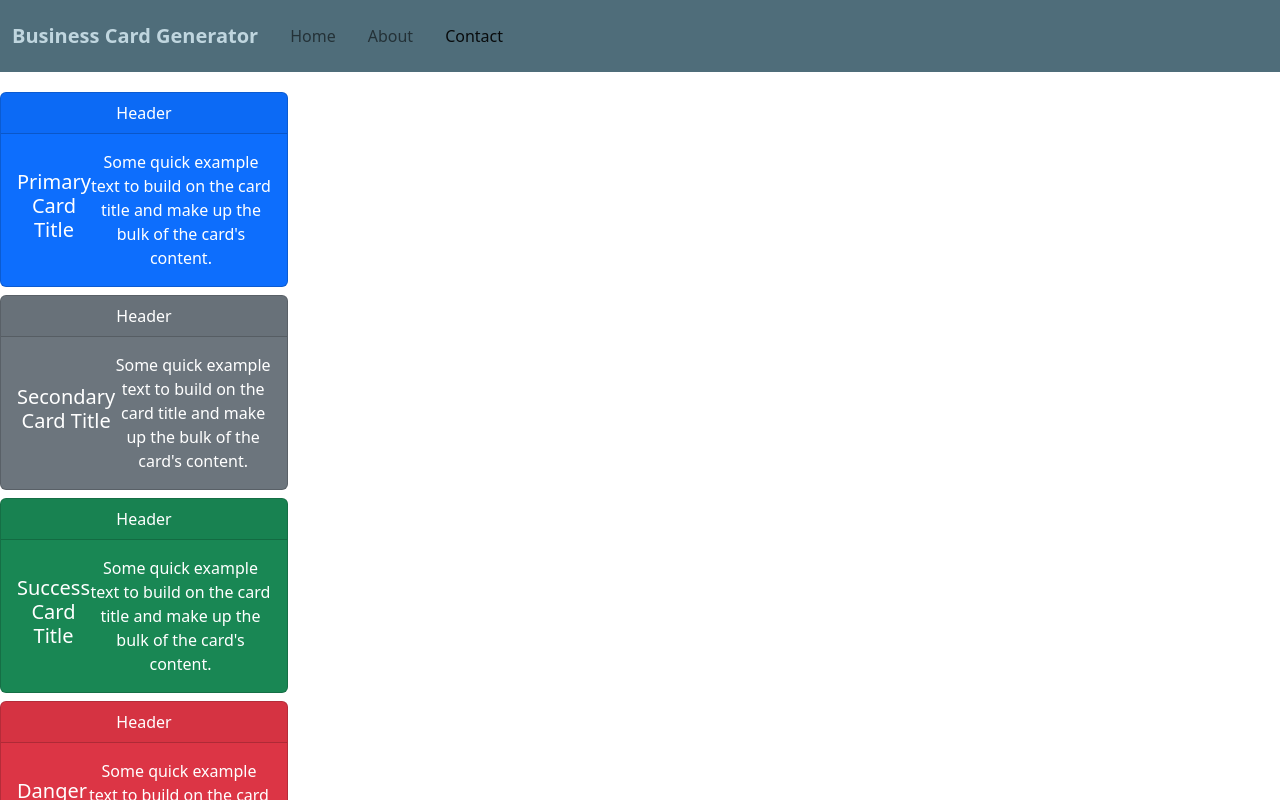
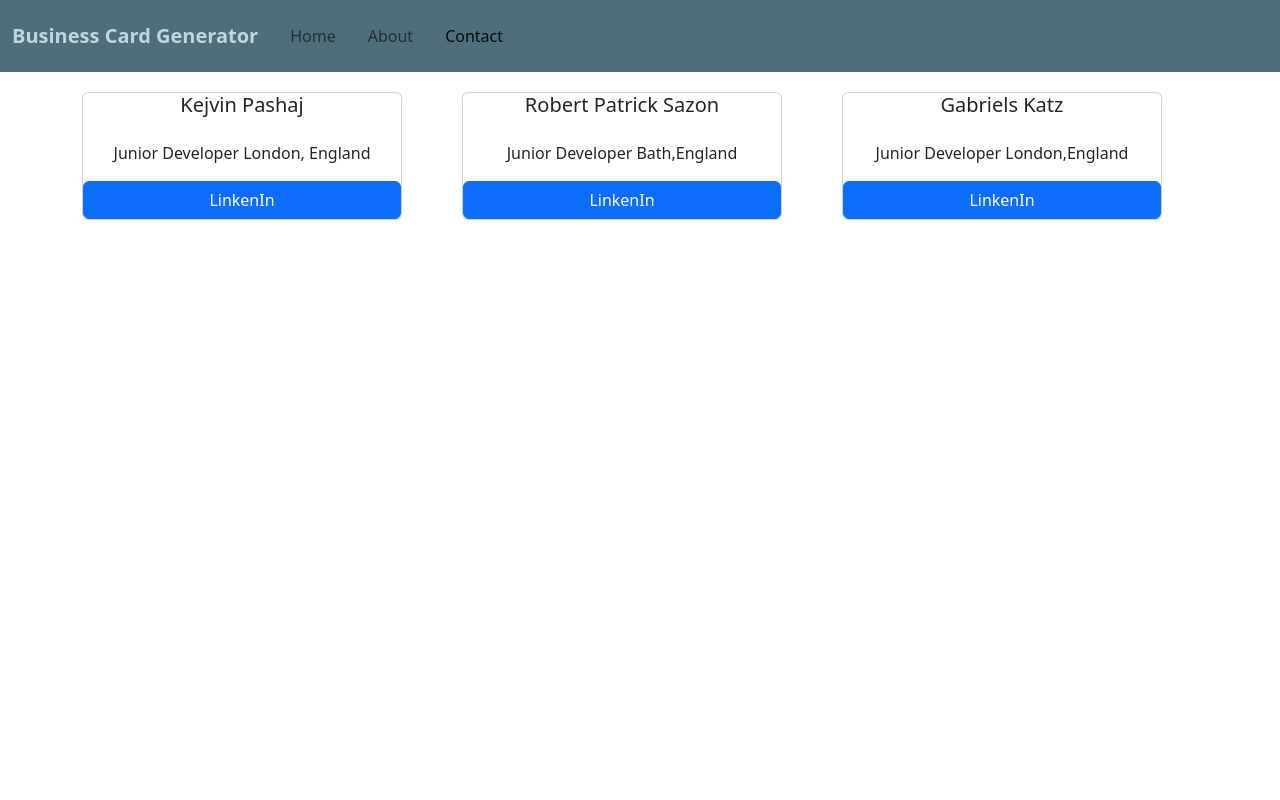
Before and after one commit to GabeKatz90/Business-Card-Generator, a React (Create React App) app: page /contact in a window 1280 px wide. Shown: the top 800 px of the page. Built offline with nearby package versions, Linux system fonts and the light colour scheme.

Commit message:
onelasttimehopefully

```diff
--- a/src/components/About.js
+++ b/src/components/About.js
@@ -1,18 +1,64 @@
-import Grid from '@mui/material/Grid'; // Grid version 1
-// import Grid2 from '@mui/material/Unstable_Grid2'; // Grid version 2
+// import Grid from '@mui/material/Grid'; // Grid version 1
+// // import Grid2 from '@mui/material/Unstable_Grid2'; // Grid version 2
 
-function About (){
+// function About (){
 
-<Grid container spacing={2} minHeight={160}>
-  <Grid xs display="flex" justifyContent="center" alignItems="center">
-    {/* <Avatar src="/static/images/avatar/1.jpg" /> */}
-  </Grid>
-  <Grid display="flex" justifyContent="center" alignItems="center">
-    {/* <Avatar src="/static/images/avatar/2.jpg" /> */}
-  </Grid>
-  <Grid xs display="flex" justifyContent="center" alignItems="center">
-    {/* <Avatar src="/static/images/avatar/3.jpg" /> */}
-  </Grid>
-</Grid>
+// <Grid container spacing={2} minHeight={160}>
+//   <Grid xs display="flex" justifyContent="center" alignItems="center">
+//     {/* <Avatar src="/static/images/avatar/1.jpg" /> */}
+//   </Grid>
+//   <Grid display="flex" justifyContent="center" alignItems="center">
+//     {/* <Avatar src="/static/images/avatar/2.jpg" /> */}
+//   </Grid>
+//   <Grid xs display="flex" justifyContent="center" alignItems="center">
+//     {/* <Avatar src="/static/images/avatar/3.jpg" /> */}
+//   </Grid>
+// </Grid>
+// }
+// export default About;
+
+import Card from 'react-bootstrap/Card';
+import Button from 'react-bootstrap/Button';
+import { Row, Col, Container } from "react-bootstrap";
+
+function Contact () {
+  return (
+    <>
+      <Container>
+        <Row>
+          <Col>
+          <Card style={{ height: '20rem' }}>
+          <Card.Title>Generate Business Card Company Limited</Card.Title>
+          <Card.Text>
+
+          Start Up Company Based In England
+
+        </Card.Text>
+
+      <Card.Body>
+
+        <Card.Text>
+
+
+          90 The Crescent ,London W24 8CS
+          England
+
+        </Card.Text>
+
+
+
+
+
+      </Card.Body>
+      <img src="https://www.google.com/maps/vt/data=KZzZvi4gOKoZ44FLEd_UR_fAs3Niqyp8YefF_AMLtJ2QAwcsk8kZHabDSAvIwV6qUX2PaKCb7QZIIgzyt4VpU6j6MC6DODFKdxqfLITq0AkmZOKqEYXBjt_LNcdCOhfita7X5SpT33kIGF9VnMNMyoAsal9Qq47L5nM7xa837gFaandvzUPYLY6NB4Ar8yA56SRIpUgBy_fGyGYndSenal7L7JwfqMzBj8fdU5_J8lF5uB1tDbqoBxaVk198zHIGBREw4DStoQ" alt="React Image" />
+      <Button onClick={() => window.open("", '_blank')}>Email US!</Button>
+    </Card>
+          </Col>
+
+        </Row>
+      </Container>
+    </>
+  );
 }
-export default About;
+
+export default Contact;
--- a/src/components/Contact.js
+++ b/src/components/Contact.js
@@ -1,35 +1,68 @@
 import Card from 'react-bootstrap/Card';
+import Button from 'react-bootstrap/Button';
+import { Row, Col, Container } from "react-bootstrap";
 
 function Contact () {
   return (
     <>
-      {[
-        'Primary',
-        'Secondary',
-        'Success',
-        'Danger',
-        'Warning',
-        'Info',
-        'Light',
-        'Dark',
-      ].map((variant) => (
-        <Card
-          bg={variant.toLowerCase()}
-          key={variant}
-          text={variant.toLowerCase() === 'light' ? 'dark' : 'white'}
-          style={{ width: '18rem' }}
-          className="mb-2"
-        >
-          <Card.Header>Header</Card.Header>
-          <Card.Body>
-            <Card.Title>{variant} Card Title </Card.Title>
-            <Card.Text>
-              Some quick example text to build on the card title and make up the
-              bulk of the card's content.
-            </Card.Text>
-          </Card.Body>
-        </Card>
-      ))}
+      <Container>
+        <Row>
+          <Col>
+          <Card style={{ width: '20rem' }}>
+          <Card.Title>Kejvin Pashaj</Card.Title>
+
+      <Card.Body>
+
+        <Card.Text>
+          Junior Developer
+          London, England
+        </Card.Text>
+
+
+
+
+      </Card.Body>
+      <Button onClick={() => window.open("https://www.linkedin.com/in/kevpash/", '_blank')}>LinkenIn</Button>
+    </Card>
+          </Col>
+          <Col>
+          <Card style={{ width: '20rem' }}>
+          <Card.Title>Robert Patrick Sazon</Card.Title>
+
+      <Card.Body>
+
+
+        <Card.Text>
+          Junior Developer
+
+          Bath,England
+        </Card.Text>
+
+
+      </Card.Body>
+      <Button onClick={() => window.open("https://www.linkedin.com/in/rjpsazon/", '_blank')}>LinkenIn</Button>
+    </Card>
+          </Col>
+
+          <Col>
+          <Card style={{ width: '20rem' }}>
+          <Card.Title>Gabriels Katz</Card.Title>
+
+      <Card.Body>
+
+        <Card.Text>
+         Junior Developer
+
+         London,England
+        </Card.Text>
+
+      </Card.Body>
+      <Button onClick={() => window.open("https://www.linkedin.com/in/gabkatz90/", '_blank')}>LinkenIn</Button>
+    </Card>
+          </Col>
+
+        </Row>
+      </Container>
     </>
   );
 }
```
